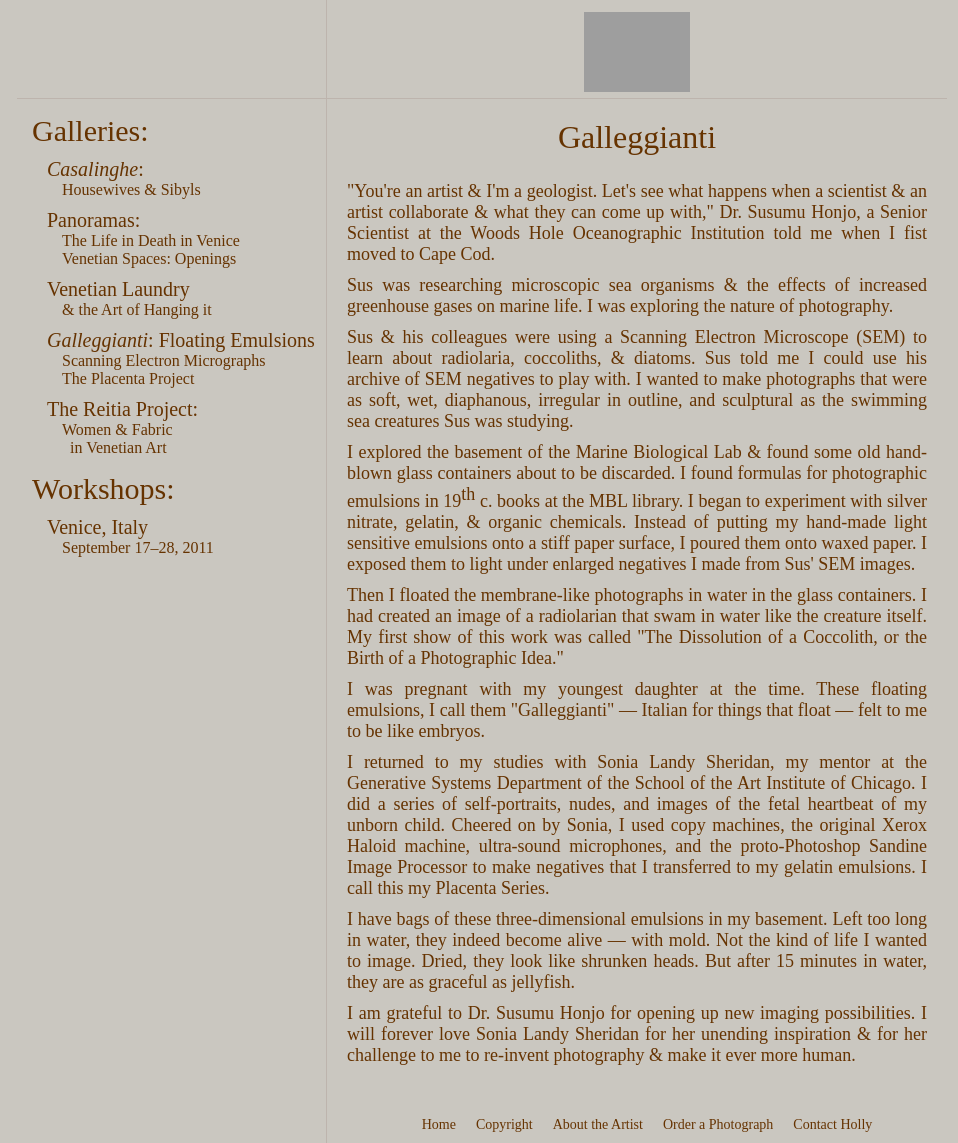
After one commit to annaship/site2, a PHP site: page /portfolio_galleggianti.php in a window 1280 px wide. The commit adds this page. Shown: the whole page, without its empty margins (153-1111 px from the left). Run offline with PHP 8.4, Linux system fonts and the light colour scheme; grey boxes are pictures that could not be loaded.

Commit message:
new left menu

```diff
--- a/gallerysite/css/style.css
+++ b/gallerysite/css/style.css
@@ -206,7 +206,7 @@ table#menu {
 #left_menu ul {
   list-style-type: none;
   padding-left: 15px;
-  padding-top: 3px;
+/*  padding-top: 3px;*/
 }
 
 #left_menu ul a {
@@ -229,7 +229,7 @@ table#menu {
 }
 
 #second_level li {
-  padding-top: 2px;
+  padding-top: 10px !important;
 }
 
 #third_level {
@@ -237,7 +237,7 @@ table#menu {
 }
 
 #third_level li {
-  padding-top: 3px;
+  padding-top: 0px !important;
 }
 
 #right-text {
--- a/gallerysite/include/footer.php
+++ b/gallerysite/include/footer.php
@@ -12,7 +12,7 @@
           if ($gallery_file_name        == "venetian_laundry.php"
                   || $gallery_file_name == "spaces.php"
                   || $gallery_file_name == "openings.php"
-                  || $gallery_file_name == "galeggianti.php"
+                  || $gallery_file_name == "galleggianti.php"
                   || $gallery_file_name == "casalinghe.php") {
         ?>
         <td><a href=<?php echo "portfolio_" . $gallery_file_name?>>About This Portfolio</a></td>
--- a/gallerysite/include/left_menu.html
+++ b/gallerysite/include/left_menu.html
@@ -4,7 +4,7 @@
         <ul id="first_level">
           <li>Galleries:</li>
           <ul id="second_level">
-            <li><a href="casalinghe.php">Casalinghe:</a></li>
+            <li><a href="casalinghe.php"><span class="italic_em">Casalinghe</span>:</a></li>
             <ul id="third_level"><li><a href="casalinghe.php">Housewives&nbsp;&amp; Sibyls</a></li>
             </ul>
           </ul>
@@ -21,9 +21,10 @@
             </ul>
           </ul>
           <ul id="second_level">
-            <li><a href="http://www.photographyatelier.org/Atelier05-SITE/Holly/Index.htm" target="_blank">Galleggianti:</a></li>
+            <li><a href="galleggianti.php"><span class="italic_em">Galleggianti</span>: Floating Emulsions</a></li>
             <ul id="third_level">
-              <li><a href="http://www.photographyatelier.org/Atelier05-SITE/Holly/Index.htm" target="_blank">Floating Photographic<br/>&nbsp;&nbsp;Emulsions</a></li>
+              <li><a href="galleggianti.php">Scanning Electron Micrographs</a></li>
+              <li><a href="galleggianti.php">The Placenta Project</a></li>
             </ul>
           </ul>
           <ul id="second_level">
--- /dev/null
+++ b/gallerysite/portfolio_galleggianti.php
@@ -0,0 +1,36 @@
+<?php
+  include_once 'template.php';
+  template_first_part("Holly Smith Pedlosky, Photographer");
+?>
+
+<div id="content" class="container_12">
+
+<div id="left-content" class="grid_4 ">
+  <?php
+    include("include/left_menu.html");
+  ?>
+</div>
+
+<div id="right-content" class="grid_8 ">
+  <div id="right-text">
+    <div id="right-text-title">
+      Galleggianti
+    </div>
+    <p>&quot;You&#39;re an artist&nbsp;&amp; I&#39;m a geologist. Let&#39;s see what happens when a scientist&nbsp;&amp; an artist collaborate&nbsp;&amp; what they can come up with,&quot; Dr. Susumu Honjo, a Senior Scientist at the Woods Hole Oceanographic Institution told me when I fist moved to Cape Cod. </p>
+    <p>Sus was researching microscopic sea organisms&nbsp;&amp; the effects of increased greenhouse gases on marine life. I was exploring the nature of photography.</p>
+    <p>Sus&nbsp;&amp; his colleagues were using a Scanning Electron Microscope (SEM) to learn about radiolaria, coccoliths,&nbsp;&amp; diatoms. Sus told me I could use his archive of SEM negatives to play with. I wanted to make photographs that were as soft, wet, diaphanous, irregular in outline, and sculptural as the swimming sea creatures Sus was studying.</p>
+    <p>I explored the basement of the Marine Biological Lab&nbsp;&amp; found some old hand-blown glass containers about to be discarded. I found formulas for photographic emulsions in 19<sup>th</sup> c. books at the MBL library. I began to experiment with silver nitrate, gelatin,&nbsp;&amp; organic chemicals. Instead of putting my hand-made light sensitive emulsions onto a stiff paper surface, I poured them onto waxed paper. I exposed them to light under enlarged negatives I made from Sus&#39; SEM images. </p>
+    <p>Then I floated the membrane-like photographs in water in the glass containers. I had created an image of a radiolarian that swam in water like the creature itself. My first show of this work was called &quot;The Dissolution of a Coccolith, or the Birth of a Photographic Idea.&quot;</p>
+    <p>I was pregnant with my youngest daughter at the time. These floating emulsions, I call them &quot;Galleggianti&quot;&nbsp;&#8212; Italian for things that float&nbsp;&#8212; felt to me to be like embryos. </p>
+    <p>I returned to my studies with Sonia Landy Sheridan, my mentor at the Generative Systems Department of the School of the Art Institute of Chicago. I did a series of self-portraits, nudes, and images of the fetal heartbeat of my unborn child. Cheered on by Sonia, I used copy machines, the original Xerox Haloid machine, ultra-sound microphones, and the proto-Photoshop Sandine Image Processor to make negatives that I transferred to my gelatin emulsions. I call this my Placenta Series.</p>
+    <p>I have bags of these three-dimensional emulsions in my basement. Left too long in water, they indeed become alive&nbsp;&#8212; with mold. Not the kind of life I wanted to image. Dried, they look like shrunken heads. But after 15 minutes in water, they are as graceful as jellyfish.</p>
+    <p>I am grateful to Dr. Susumu Honjo for opening up new imaging possibilities. I will forever love Sonia Landy Sheridan for her unending inspiration&nbsp;&amp; for her challenge to me to re-invent photography&nbsp;&amp; make it ever more human.</p>
+
+  </div>
+</div>
+
+</div>
+
+<?php
+  template_last_part()
+?>
--- a/gallerysite/scripts.js
+++ b/gallerysite/scripts.js
@@ -135,7 +135,7 @@ window.onload  = function() {
   if (thisPage == 'venetian_laundry.php' ||
       thisPage == 'spaces.php' ||
       thisPage == 'casalinghe.php' ||
-      thisPage == 'galeggianti.php' ||
+      thisPage == 'galleggianti.php' ||
       thisPage == 'openings.php'
     ) {
     findimg();
```
Also changed, not shown: gallerysite/galleggianti.php (renamed from gallerysite/galeggianti.php, +20 -22 lines), 1 other file.
